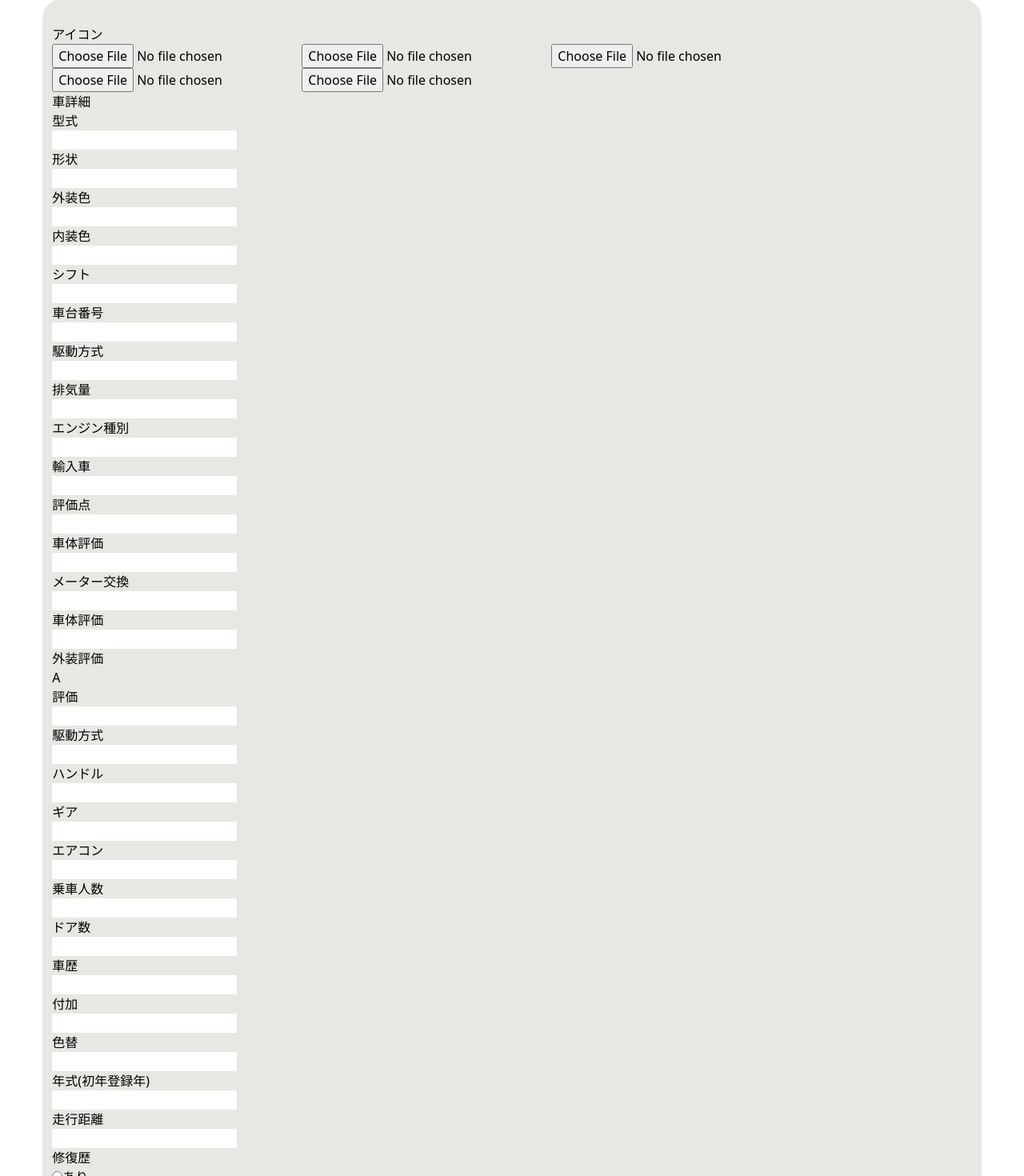
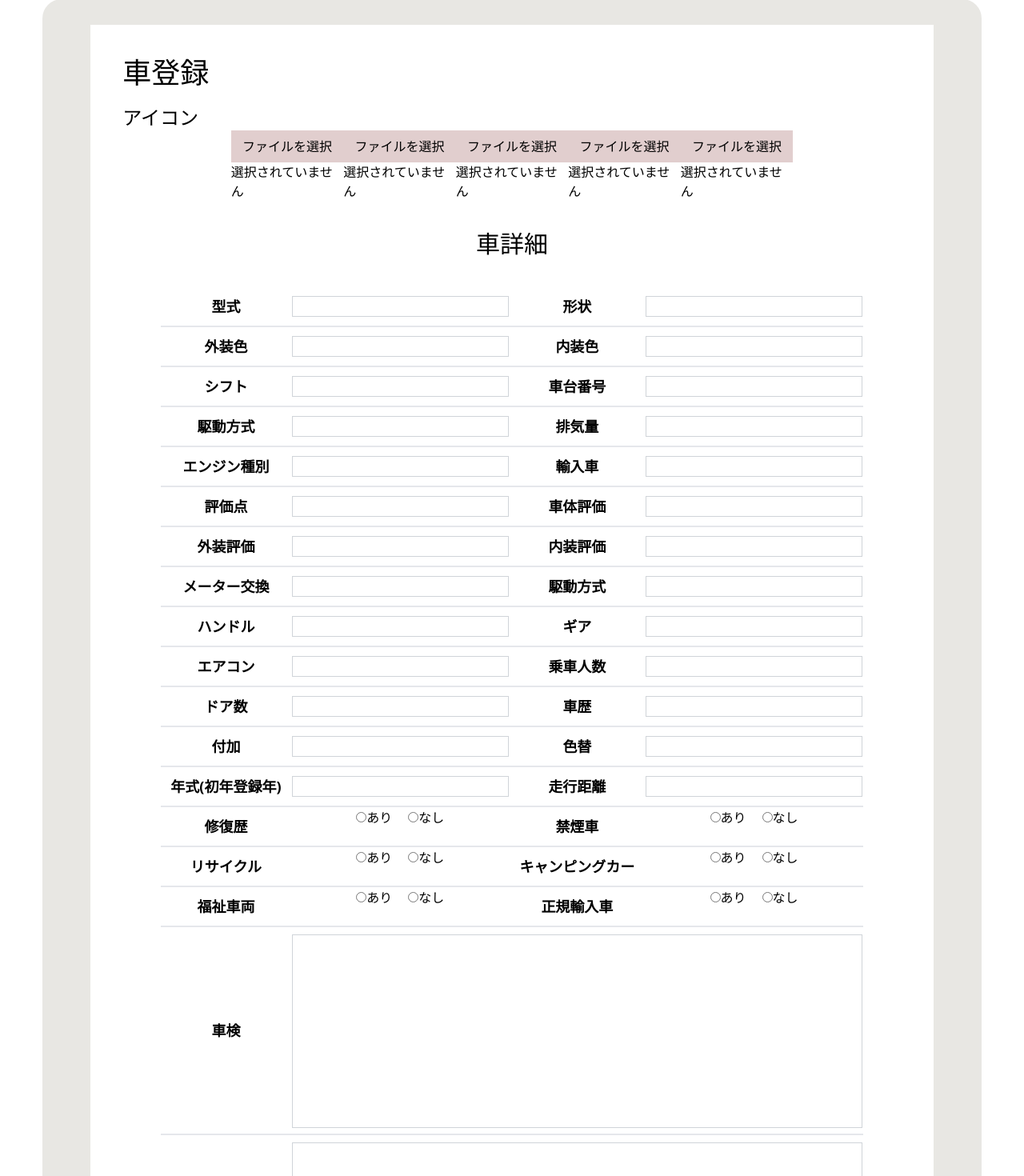
Before and after one commit to case-study07/cs-backend, a Next.js app: page /carEntry in a window 1280 px wide. Shown: the part 117-1587 px from the top of the page at 80% size. Built offline with nearby package versions, Linux system fonts and the light colour scheme.

Commit message:
carEntry(css作成)

```diff
--- a/pages/carEntry.tsx
+++ b/pages/carEntry.tsx
@@ -1,206 +1,173 @@
 import { Layout } from "components/ui";
+import s from "../styles/carEntry.module.css";
 
 export default function CarEntry() {
     return (
-        <div>
+      <div className={s.carEntry}>
         <article>
-            <h2 hidden>車登録</h2>
+          <h2>車登録</h2>
           <p>アイコン</p>
           <form action="">
-                <input type="file" name="" id="" />
-                <input type="file" name="" id="" />
-                <input type="file" name="" id="" />
-                <input type="file" name="" id="" />
-                <input type="file" name="" id="" />
+              <div className={s.icon}>
+                <div>
+                    <label htmlFor=""><input type="file" name="" id="" />ファイルを選択</label>
+                    <p>選択されていません</p>
+                </div>
+                <div>
+                    <label htmlFor=""><input type="file" name="" id="" />ファイルを選択</label>
+                    <p>選択されていません</p>
+                </div>
+                <div>
+                    <label htmlFor=""><input type="file" name="" id="" />ファイルを選択</label>
+                    <p>選択されていません</p>
+                </div>
+                <div>
+                    <label htmlFor=""><input type="file" name="" id="" />ファイルを選択</label>
+                    <p>選択されていません</p>
+                </div>
+                <div>
+                    <label htmlFor=""><input type="file" name="" id="" />ファイルを選択</label>
+                    <p>選択されていません</p>
+                </div>
+              </div>
             <section>
               <h3>車詳細</h3>
-                    <dl>
-                        <dt>型式</dt>
-                        <dd>
-                            <input type="text" name="" id="" />
-                            </dd>
-
-                        <dt>形状</dt>
-                        <dd>
-                            <input type="text" name="" id="" />
-                            </dd>
-
-                        <dt>外装色</dt>
-                        <dd>
-                            <input type="text" name="" id="" />
-                            </dd>
-
-                        <dt>内装色</dt>
-                        <dd>
-                            <input type="text" name="" id="" />
-                            </dd>
-
-                        <dt>シフト</dt>
-                        <dd>
-                            <input type="text" name="" id="" />
-                            </dd>
-
-                        <dt>車台番号</dt>
-                        <dd>
-                            <input type="text" name="" id="" />
-                            </dd>
-
-                        <dt>駆動方式</dt>
-                        <dd>
-                            <input type="text" name="" id="" />
-                            </dd>
-
-                        <dt>排気量</dt>
-                        <dd>
-                            <input type="text" name="" id="" />
-                            </dd>
-
-                        <dt>エンジン種別</dt>
-                        <dd>
-                            <input type="text" name="" id="" />
-                            </dd>
-
-                        <dt>輸入車</dt>
-                        <dd>
-                            <input type="text" name="" id="" />
-                            </dd>
-
-                        <dt>評価点</dt>
-                        <dd>
-                            <input type="text" name="" id="" />
-                            </dd>
-
-                        <dt>車体評価</dt>
-                        <dd>
-                            <input type="text" name="" id="" />
-                            </dd>
-
-                        <dt>メーター交換</dt>
-                        <dd>
-                            <input type="text" name="" id="" />
-                            </dd>
-
-                        <dt>車体評価</dt>
-                        <dd>
-                            <input type="text" name="" id="" />
-                            </dd>
-
-                        <dt>外装評価</dt>
-                        <dd>A</dd>
-
-                        <dt>評価</dt>
-                        <dd>
-                            <input type="text" name="" id="" />
-                            </dd>
-
-                        <dt>駆動方式</dt>
-                        <dd>
-                            <input type="text" name="" id="" />
-                            </dd>
-
-                        <dt>ハンドル</dt>
-                        <dd>
-                            <input type="text" name="" id="" />
-                            </dd>
-
-                        <dt>ギア</dt>
-                        <dd>
-                            <input type="text" name="" id="" />
-                            </dd>
-
-                        <dt>エアコン</dt>
-                        <dd>
-                            <input type="text" name="" id="" />
-                            </dd>
-
-                        <dt> 乗車人数</dt>
-                        <dd>
-                            <input type="text" name="" id="" />
-                            </dd>
-
-                        <dt>ドア数</dt>
-                        <dd>
-                            <input type="text" name="" id="" />
-                            </dd>
-
-                        <dt>車歴</dt>
-                        <dd>
-                            <input type="text" name="" id="" />
-                            </dd>
-
-                        <dt>付加</dt>
-                        <dd>
-                            <input type="text" name="" id="" />
-                            </dd>
-
-                        <dt>色替</dt>
-                        <dd>
-                            <input type="text" name="" id="" />
-                            </dd>
-
-                        <dt>年式(初年登録年)</dt>
-                        <dd>
-                            <input type="text" name="" id="" />
-                            </dd>
-
-                        <dt>走行距離</dt>
-                        <dd>
-                            <input type="text" name="" id="" />
-                            </dd>
-
-                        <dt>修復歴</dt>
-                        <dd>
-                            <input type="radio" name="" id="" />あり</dd>
-                        <dd>
-                            <input type="radio" name="" id="" />なし</dd>
-
-                        <dt>禁煙車</dt>
-                        <dd>
-                            <input type="radio" name="" id="" />あり</dd>
-                        <dd>
-                            <input type="radio" name="" id="" />なし</dd>
-
-                        <dt>リサイクル</dt>
-                        <dd>
-                            <input type="radio" name="" id="" />あり</dd>
-                        <dd>
-                            <input type="radio" name="" id="" />なし</dd>
-
-                        <dt>キャンピングカー</dt>
-                        <dd>
-                            <input type="radio" name="" id="" />あり</dd>
-                        <dd>
-                            <input type="radio" name="" id="" />なし</dd>
-
-                        <dt>福祉車両</dt>
-                        <dd>
-                            <input type="radio" name="" id="" />あり</dd>
-                        <dd>
-                            <input type="radio" name="" id="" />なし</dd>
-
-                        <dt>正規輸入車</dt>
-                        <dd>
-                            <input type="radio" name="" id="" />あり</dd>
-                        <dd>
-                            <input type="radio" name="" id="" />なし</dd>
-
-                        <dt>車検</dt>
-                        <dd><textarea name="" id="" cols={30} rows={10}></textarea></dd>
-
-                        <dt>法廷整備</dt>
-                        <dd><textarea name="" id="" cols={30} rows={10}></textarea></dd>
-
-                        <dt>保障</dt>
-                        <dd><textarea name="" id="" cols={30} rows={10}></textarea></dd>
-
-
-                </dl>
+              <table className={s.table}>
+                  <tbody>
+                    <tr>
+                        <th>型式</th>
+                        <td><input type="text" name="" id="" /></td>
+                        <th>形状</th>
+                        <td><input type="text" name="" id="" /></td>
+                    </tr>
+                    <tr>
+                        <th>外装色</th>
+                        <td><input type="text" name="" id="" /></td>
+                        <th>内装色</th>
+                        <td><input type="text" name="" id="" /></td>
+                    </tr>
+                    <tr>
+                        <th>シフト</th>
+                        <td><input type="text" name="" id="" /></td>
+                        <th>車台番号</th>
+                        <td><input type="text" name="" id="" /></td>
+                    </tr>
+                    <tr>
+                        <th>駆動方式</th>
+                        <td><input type="text" name="" id="" /></td>
+                        <th>排気量</th>
+                        <td><input type="text" name="" id="" /></td>
+                    </tr>
+                    <tr>
+                        <th>エンジン種別</th>
+                        <td><input type="text" name="" id="" /></td>
+                        <th>輸入車</th>
+                        <td><input type="text" name="" id="" /></td>
+                    </tr>
+                    <tr>
+                        <th>評価点</th>
+                        <td><input type="text" name="" id="" /></td>
+                        <th>車体評価</th>
+                        <td><input type="text" name="" id="" /></td>
+                    </tr>
+                    <tr>
+                        <th>外装評価</th>
+                        <td><input type="text" name="" id="" /></td>
+                        <th>内装評価</th>
+                        <td><input type="text" name="" id="" /></td>
+                    </tr>
+                    <tr>
+                        <th>メーター交換</th>
+                        <td><input type="text" name="" id="" /></td>
+                        <th>駆動方式</th>
+                        <td><input type="text" name="" id="" /></td>
+                    </tr>
+                    <tr>
+                        <th>ハンドル</th>
+                        <td><input type="text" name="" id="" /></td>
+                        <th>ギア</th>
+                        <td><input type="text" name="" id="" /></td>
+                    </tr>
+                    <tr>
+                        <th>エアコン</th>
+                        <td>
+                        <input type="text" name="" id="" /></td>
+                        <th> 乗車人数</th>
+                        <td><input type="text" name="" id="" /></td>
+                    </tr>
+                    <tr>
+                        <th>ドア数</th>
+                        <td><input type="text" name="" id="" /></td>
+                        <th>車歴</th>
+                        <td><input type="text" name="" id="" /></td>
+                    </tr>
+                    <tr>
+                        <th>付加</th>
+                        <td><input type="text" name="" id="" /></td>
+                        <th>色替</th>
+                        <td><input type="text" name="" id="" /></td>
+                    </tr>
+                    <tr>
+                        <th>年式(初年登録年)</th>
+                        <td><input type="text" name="" id="" /></td>
+                        <th>走行距離</th>
+                        <td><input type="text" name="" id="" /></td>
+                    </tr>
+                    <tr>
+                        <th>修復歴</th>
+                        <td className={s.tdRadio}>
+                            <label htmlFor="repairYes"><input type="radio" name="repair" id="repairYes" />あり</label>
+                            <label htmlFor="repairNo"><input type="radio" name="repair" id="repairNo" />なし</label>
+                        </td>
+                        <th>禁煙車</th>
+                        <td className={s.tdRadio}>
+                            <label htmlFor="smokingYes"><input type="radio" name="smoking" id="smokingYes" />あり</label>
+                            <label htmlFor="smokingNo"><input type="radio" name="smoking" id="smokingNo" />なし</label>
+                        </td>
+                    </tr>
+                    <tr>
+                        <th>リサイクル</th>
+                        <td className={s.tdRadio}>
+                            <label htmlFor="recyclingYes"><input type="radio" name="recyclingYes" id="recyclingYes" />あり</label>
+                            <label htmlFor="recyclingNo"><input type="radio" name="recycling" id="recyclingNo" />なし</label>
+                        </td>
+                        <th>キャンピングカー</th>
+                        <td className={s.tdRadio}>
+                            <label htmlFor="campYes"><input type="radio" name="camp" id="campYes" />あり</label>
+                            <label htmlFor="campNo"><input type="radio" name="camp" id="campNo" />なし</label>
+                        </td>
+                    </tr>
+                    <tr>
+                        <th>福祉車両</th>
+                        <td className={s.tdRadio}>
+                            <label htmlFor="welfareYes"><input type="radio" name="welfare" id="welfareYes" />あり</label>
+                            <label htmlFor="welfareNo"><input type="radio" name="welfare" id="welfareNo" />なし</label>
+                        </td>
+                        <th>正規輸入車</th>
+                        <td className={s.tdRadio}>
+                            <label htmlFor="regularYes"><input type="radio" name="regular" id="regularYes" />あり</label>
+                            <label htmlFor="regularNo"><input type="radio" name="regular" id="regularNo" />なし</label>
+                        </td>
+                    </tr>
+                    <tr>
+                        <th>車検</th>
+                        <td colSpan={3}><textarea name="" id="" cols={30} rows={10}></textarea></td>
+                    </tr>
+                    <tr>
+                        <th>法定整備</th>
+                        <td colSpan={3}><textarea name="" id="" cols={30} rows={10}></textarea></td>
+                    </tr>
+                    <tr>
+                        <th>保障</th>
+                        <td colSpan={3}><textarea name="" id="" cols={30} rows={10}></textarea></td>
+                    </tr>
+                  </tbody>
+              </table>
             </section>
             <input type="submit" value="登録" />
           </form>
-
         </article>
       </div>
-    )
+    );
 }
 CarEntry.Layout = Layout;
--- /dev/null
+++ b/styles/carEntry.module.css
@@ -0,0 +1,77 @@
+.carEntry{
+    @apply w-11/12 bg-white mx-auto pb-20 pt-10;
+
+    & h2{
+        @apply text-4xl ml-10
+    }
+
+    & article > p{
+        @apply text-2xl ml-10 mt-5;
+    }
+
+    & h3{
+        @apply text-3xl flex justify-center mt-9 mb-9;
+    }
+
+    & input[type="submit"]{
+        @apply  text-white block mx-auto w-2/12 h-10 rounded-xl mt-20;
+        background-color: #F96627;
+    }
+}
+
+.icon{
+    @apply w-4/6 mx-auto flex justify-between;
+
+    &div div{
+        @apply w-1/6;
+
+        & p{
+            @apply mt-2;
+        }
+    }
+
+    & label{
+        background-color: #E1CECE;
+        display: block;
+        height: 40px;
+        line-height: 40px;
+        text-align: center;
+        cursor: pointer;
+    }
+
+    & input[type="file"]{
+        opacity:0;
+        appearance: none;
+        position: absolute;
+    }
+}
+
+.table{
+    @apply w-5/6 mx-auto;
+
+    & tr{
+        @apply border-b-2
+    }
+
+    & th{
+        @apply text-lg;
+        padding-top: 10px;
+        padding-bottom: 10px;
+    }
+    & td{
+    }
+    & input[type="text"]{
+        width: 100%;
+        border: 1px solid #D0D4D9;
+    }
+
+    & textarea{
+        border: 1px solid #D0D4D9;
+        resize: none;
+        @apply w-full h-3/4 mt-2;
+    }
+}
+.tdRadio{
+    /* text-align: center; */
+    @apply flex justify-center gap-x-5 items-center;
+}
```
Also changed, not shown: styles/shipping.module.css (+0 -14 lines). Lines whose indentation alone changed are shown as unchanged.
